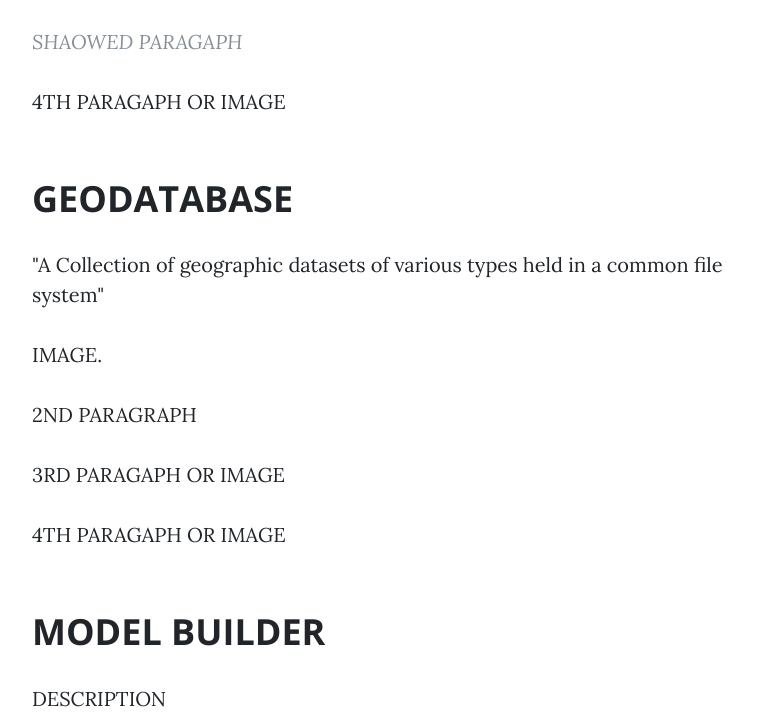
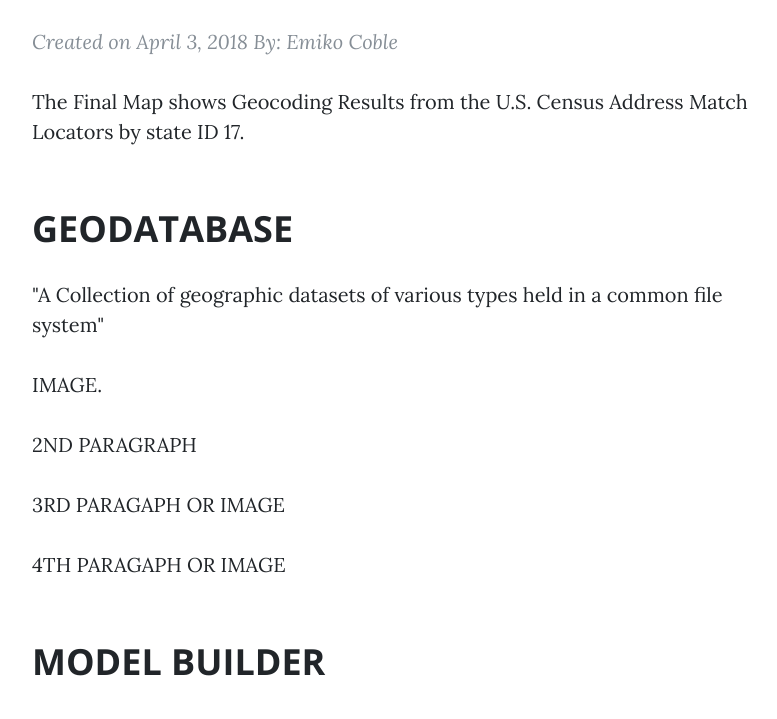
Before and after one commit to EmikoCoble/emikocoble.github.io, a website: page post.html in a window 1280 px wide. Shown: the part 1257-1976 px from the top of the page, without its empty margins (243-1020 px from the left). Drawn offline with nearby package versions, Linux system fonts and the light colour scheme.

Commit message:
Update post.html

```diff
--- a/post.html
+++ b/post.html
@@ -81,9 +81,9 @@
 
             <center><p><a href="https://imgur.com/9sSaGhg"><img src="https://i.imgur.com/9sSaGhg.png" title="source: imgur.com" /></a></a></p></center>
 
-            <blockquote class="blockquote">SHAOWED PARAGAPH</blockquote>
+            <blockquote class="blockquote">Created on April 3, 2018 By: Emiko Coble</blockquote>
 
-            <p>4TH PARAGAPH OR IMAGE</p>
+            <p>The Final Map shows Geocoding Results from the U.S. Census Address Match Locators by state ID 17.</p>
 
 		  <h2 class="section-heading">GEODATABASE</h2>
             <p>"A Collection of geographic datasets of various types held in a common file system"</p>
```
